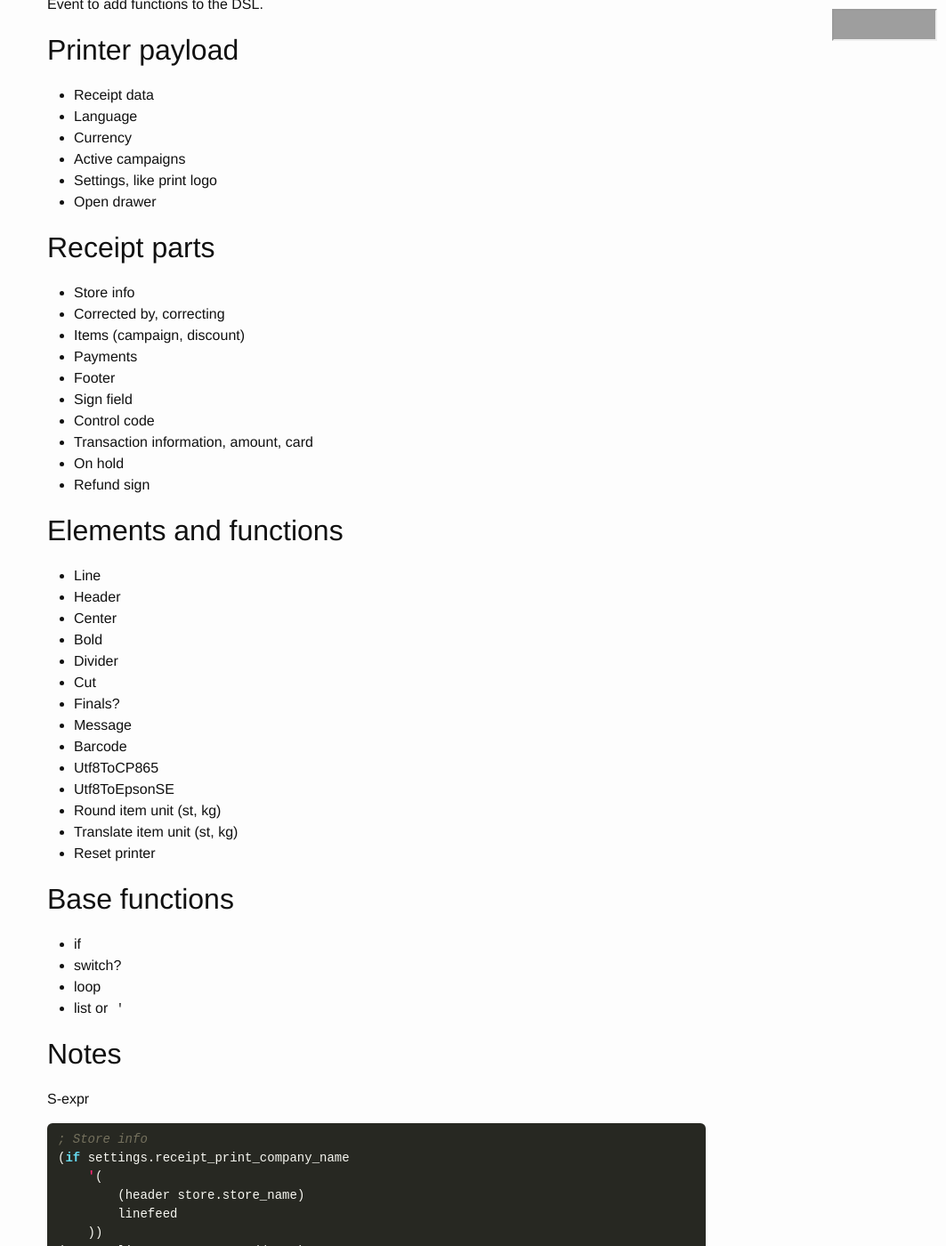
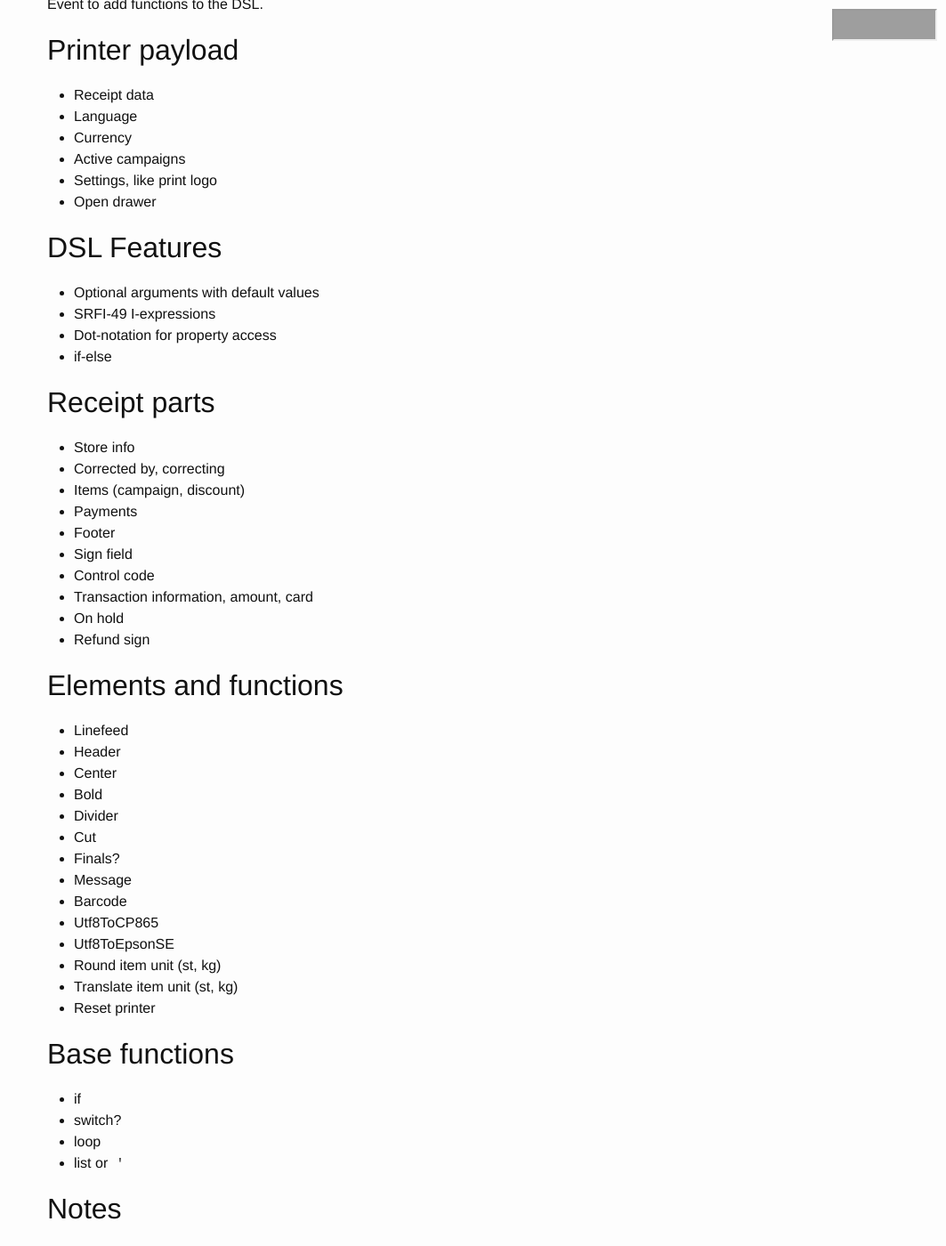
Before and after one commit to olleharstedt/olleharstedt.github.io, a Jekyll site: the page built from _posts/2026-06-06-receipt-printer-declarative-domain-specific-language.markdown, in a window 1280 px wide and 1400 px high, scrolled down 711 px. Shown: the whole window at 89% size, without its empty margins (217-1280 px from the left). Built offline with Jekyll 4.4.1, drawn with Linux system fonts in a browser that asks for light colours; nearby versions of some CDN libraries; grey boxes are pictures that could not be loaded.

Commit message:
Start template

```diff
--- a/_posts/2026-06-06-receipt-printer-declarative-domain-specific-language.markdown
+++ b/_posts/2026-06-06-receipt-printer-declarative-domain-specific-language.markdown
@@ -36,6 +36,13 @@ Event to add functions to the DSL.
 * Settings, like print logo
 * Open drawer
 
+## DSL Features
+
+* Optional arguments with default values
+* SRFI-49 I-expressions
+* Dot-notation for property access
+* if-else
+
 ## Receipt parts
 
 * Store info
@@ -51,7 +58,7 @@ Event to add functions to the DSL.
 
 ## Elements and functions
 
-* Line
+* Linefeed
 * Header
 * Center
 * Bold
```
Also changed, not shown: 1 other file.
